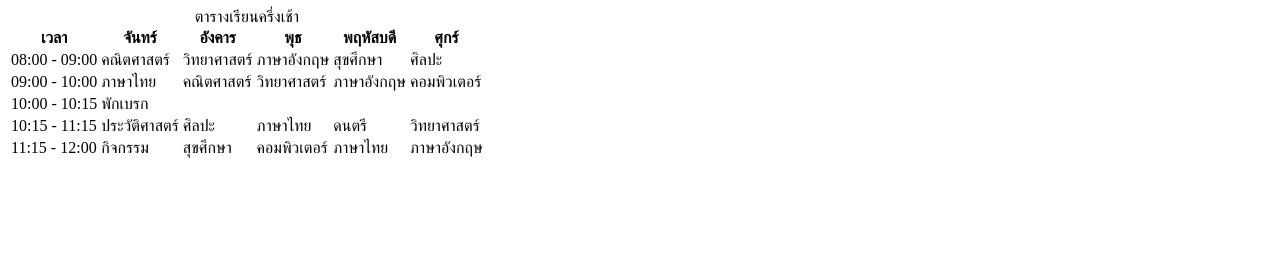
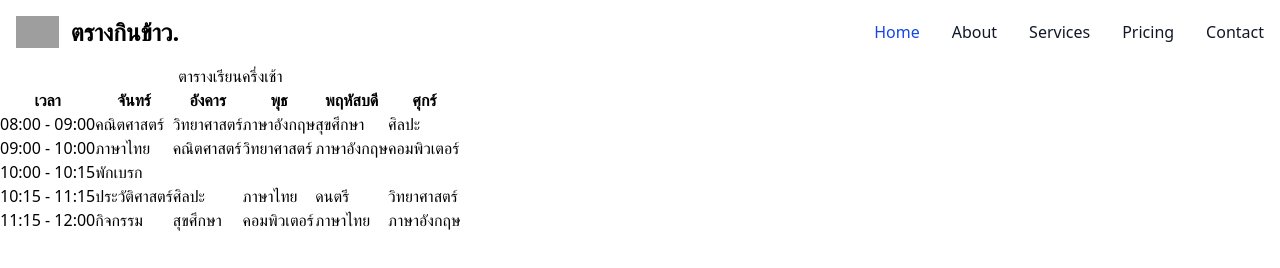
Before and after one commit to Mrkleenn/gitlab_Kleen, a plain HTML site: page home.html in a window 1280 px wide. Drawn offline with nearby package versions, Linux system fonts and the light colour scheme; grey boxes are pictures that could not be loaded.

Commit message:
ส่วนหัว ตรางเรียนช่วงเช้า

```diff
--- a/home.html
+++ b/home.html
@@ -3,9 +3,44 @@
 <head>
     <meta charset="UTF-8">
     <meta name="viewport" content="width=device-width, initial-scale=1.0">
-    <title>Document</title>
+    <title>นะจ้ะ</title>
+    <script src="https://cdn.jsdelivr.net/npm/@tailwindcss/browser@4"></script>
 </head>
 <body>
+    <nav class="bg-white border-gray-200 dark:bg-gray-900">
+  <div class="max-w-screen-xl flex flex-wrap items-center justify-between mx-auto p-4">
+    <a href="/" class="flex items-center space-x-3 rtl:space-x-reverse">
+        <img src="https://encrypted-tbn0.gstatic.com/images?q=tbn:ANd9GcQEMKLRciWhDFUdFFhkCkgV-r-uVfqCPuA47A&s" class="h-8" alt="Flowbite Logo" />
+        <span class="self-center text-2xl font-semibold whitespace-nowrap dark:text-white">ตรางกินข้าว. </span>
+    </a>
+    <button data-collapse-toggle="navbar-default" type="button" class="inline-flex items-center p-2 w-10 h-10 justify-center text-sm text-gray-500 rounded-lg md:hidden hover:bg-gray-100 focus:outline-none focus:ring-2 focus:ring-gray-200 dark:text-gray-400 dark:hover:bg-gray-700 dark:focus:ring-gray-600" aria-controls="navbar-default" aria-expanded="false">
+        <span class="sr-only">Open main menu</span>
+        <svg class="w-5 h-5" aria-hidden="true" xmlns="http://www.w3.org/2000/svg" fill="none" viewBox="0 0 17 14">
+            <path stroke="currentColor" stroke-linecap="round" stroke-linejoin="round" stroke-width="2" d="M1 1h15M1 7h15M1 13h15"/>
+        </svg>
+    </button>
+    <div class="hidden w-full md:block md:w-auto" id="navbar-default">
+      <ul class="font-medium flex flex-col p-4 md:p-0 mt-4 border border-gray-100 rounded-lg bg-gray-50 md:flex-row md:space-x-8 rtl:space-x-reverse md:mt-0 md:border-0 md:bg-white dark:bg-gray-800 md:dark:bg-gray-900 dark:border-gray-700">
+        <li>
+          <a href="#" class="block py-2 px-3 text-white bg-blue-700 rounded-sm md:bg-transparent md:text-blue-700 md:p-0 dark:text-white md:dark:text-blue-500" aria-current="page">Home</a>
+        </li>
+        <li>
+          <a href="#" class="block py-2 px-3 text-gray-900 rounded-sm hover:bg-gray-100 md:hover:bg-transparent md:border-0 md:hover:text-blue-700 md:p-0 dark:text-white md:dark:hover:text-blue-500 dark:hover:bg-gray-700 dark:hover:text-white md:dark:hover:bg-transparent">About</a>
+        </li>
+        <li>
+          <a href="#" class="block py-2 px-3 text-gray-900 rounded-sm hover:bg-gray-100 md:hover:bg-transparent md:border-0 md:hover:text-blue-700 md:p-0 dark:text-white md:dark:hover:text-blue-500 dark:hover:bg-gray-700 dark:hover:text-white md:dark:hover:bg-transparent">Services</a>
+        </li>
+        <li>
+          <a href="#" class="block py-2 px-3 text-gray-900 rounded-sm hover:bg-gray-100 md:hover:bg-transparent md:border-0 md:hover:text-blue-700 md:p-0 dark:text-white md:dark:hover:text-blue-500 dark:hover:bg-gray-700 dark:hover:text-white md:dark:hover:bg-transparent">Pricing</a>
+        </li>
+        <li>
+          <a href="#" class="block py-2 px-3 text-gray-900 rounded-sm hover:bg-gray-100 md:hover:bg-transparent md:border-0 md:hover:text-blue-700 md:p-0 dark:text-white md:dark:hover:text-blue-500 dark:hover:bg-gray-700 dark:hover:text-white md:dark:hover:bg-transparent">Contact</a>
+        </li>
+      </ul>
+    </div>
+  </div>
+</nav>
+
     <table>
     <caption>ตารางเรียนครึ่งเช้า</caption>
     <thead>
```
